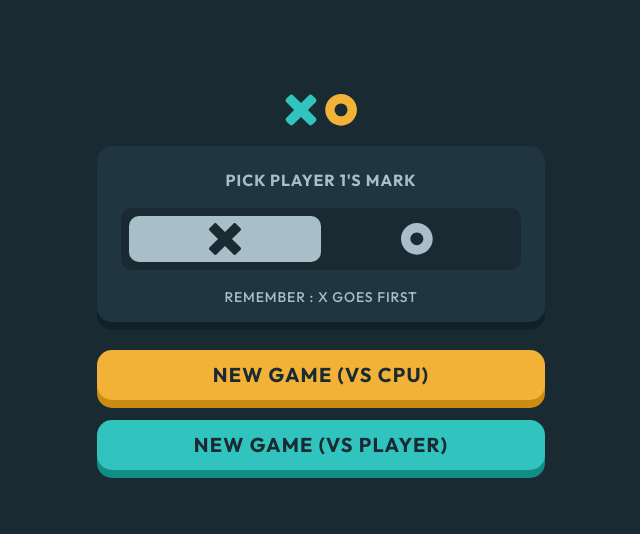
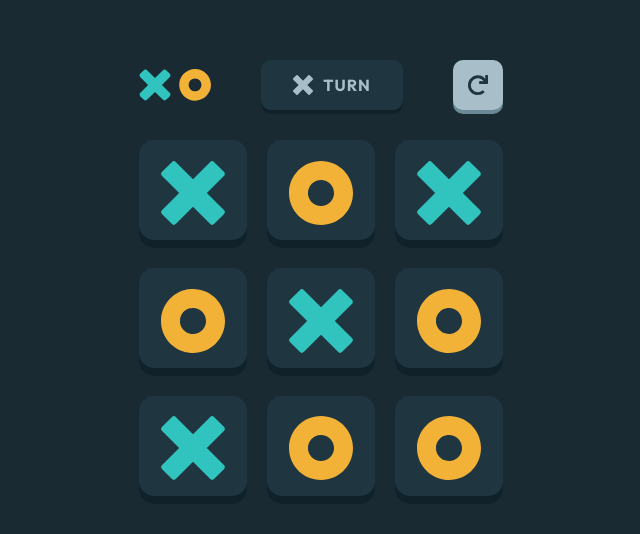
Before and after one commit to Tig-ranK/tic-tac-toe, a React (Vite) app: page / in a window 1280 px wide. Shown: the part 118-652 px from the top of the page, without its empty margins (319-959 px from the left). Built offline with nearby package versions, Linux system fonts and the light colour scheme.

Commit message:
Create GamePage UI for Header and Board, not finished yet

```diff
--- a/src/components/App.jsx
+++ b/src/components/App.jsx
@@ -1,10 +1,12 @@
 import styled from 'styled-components';
+import { GamePage } from '../pages/GamePage/GamePage';
 import { HomePage } from '../pages/HomePage';
 
 export const App = () => {
    return (
       <Wrapper>
-         <HomePage />
+         {/* <HomePage /> */}
+         <GamePage />
       </Wrapper>
    );
 };
--- /dev/null
+++ b/src/pages/GamePage/Board.jsx
@@ -0,0 +1,64 @@
+import styled from 'styled-components';
+// SVG
+import { ReactComponent as BigX } from '../../assets/icon-x.svg';
+import { ReactComponent as BigO } from '../../assets/icon-o.svg';
+
+// TODO delete this component, use grid in GamePage
+export const Board = () => {
+   return (
+      <Wrapper>
+         <Tile>
+            <BigX />
+         </Tile>
+         <Tile>
+            <BigO />
+         </Tile>
+         <Tile>
+            <BigX />
+         </Tile>
+         <Tile>
+            <BigO />
+         </Tile>
+         <Tile>
+            <BigX />
+         </Tile>
+         <Tile>
+            <BigO />
+         </Tile>
+         <Tile>
+            <BigX />
+         </Tile>
+         <Tile>
+            <BigO />
+         </Tile>
+         <Tile>
+            <BigO />
+         </Tile>
+      </Wrapper>
+   );
+};
+
+export const Wrapper = styled.div`
+   display: grid;
+   grid-template: repeat(3, 1fr) / repeat(3, 1fr);
+   gap: 2rem;
+`;
+
+const Tile = styled.button`
+   aspect-ratio: 1;
+
+   color: var(--silver);
+   background-color: var(--semi-dark-navy);
+   box-shadow: inset 0px -8px 0px var(--shadow-dark);
+
+   outline-offset: 5px;
+
+   border: none;
+   border-radius: 15px;
+
+   touch-action: manipulation;
+
+   display: grid;
+   place-items: center;
+   padding-bottom: 4px;
+`;
--- /dev/null
+++ b/src/pages/GamePage/GamePage.jsx
@@ -0,0 +1,81 @@
+import styled from 'styled-components';
+import { useState } from 'react';
+// Components
+import { Button } from '../../common/Button';
+import { Board } from './Board';
+// SVG
+import { ReactComponent as Logo } from '../../assets/logo.svg';
+import { ReactComponent as IconRestart } from '../../assets/icon-restart.svg';
+import { ReactComponent as SmallX } from '../../assets/icon-x-tiny.svg';
+import { ReactComponent as SmallO } from '../../assets/icon-o-tiny.svg';
+
+export const GamePage = () => {
+   const [currentPlayer, setCurrentPlayer] = useState('X');
+
+   return (
+      <Wrapper>
+         <Header>
+            <LogoWrapper>
+               <Logo />
+            </LogoWrapper>
+            <Turn>
+               {currentPlayer === 'X' ? <SmallX /> : <SmallO />}
+               <span>TURN</span>
+            </Turn>
+            <ButtonRestart type="secondary" color="silver">
+               <IconRestart />
+            </ButtonRestart>
+         </Header>
+            <Board />
+      </Wrapper>
+   );
+};
+
+// TODO use big grid on whole component
+
+const Wrapper = styled.div`
+   display: flex;
+   flex-direction: column;
+
+   gap: 3rem;
+`;
+
+const Header = styled.div`
+   display: flex;
+   gap: 5rem;
+`;
+
+const LogoWrapper = styled.div`
+   display: flex;
+   align-items: center;
+`;
+
+const Turn = styled.div`
+   height: 5rem;
+   padding-inline: 32px;
+
+   color: var(--silver);
+   background-color: var(--semi-dark-navy);
+   box-shadow: 0px 4px 0px var(--shadow-dark);
+
+   border-radius: 10px;
+
+   font-family: inherit;
+   font-size: 16px;
+   font-weight: 700;
+   line-height: 20px;
+   letter-spacing: 1px;
+   text-transform: uppercase;
+
+   touch-action: manipulation;
+   user-select: none;
+
+   display: flex;
+   gap: 1rem;
+   align-items: center;
+`;
+
+const ButtonRestart = styled(Button)`
+   aspect-ratio: 1;
+   will-change: transform, background-color;
+`;
--- /dev/null
+++ b/src/pages/GamePage/index.jsx
@@ -0,0 +1 @@
+export { GamePage } from './GamePage';
--- a/src/pages/HomePage/HomePage.jsx
+++ b/src/pages/HomePage/HomePage.jsx
@@ -33,7 +33,7 @@
             </Toggle>
             <Subtitle>REMEMBER : X GOES FIRST</Subtitle>
          </PickPlayer>
-         <Button type='primary' color='yellow'>NEW GAME (VS CPU)</Button>
+         <Button type='primary' color='yellow'>NEW GAME (VS BOT)</Button>
          <Button type='primary' color='blue'>NEW GAME (VS PLAYER)</Button>
       </Wrapper>
    );
```
Also changed, not shown: src/assets/icon-o-tiny.svg (added), src/assets/icon-x-tiny.svg (added).
